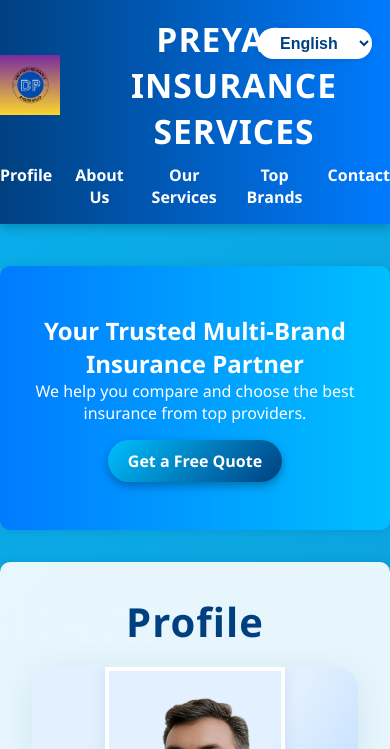
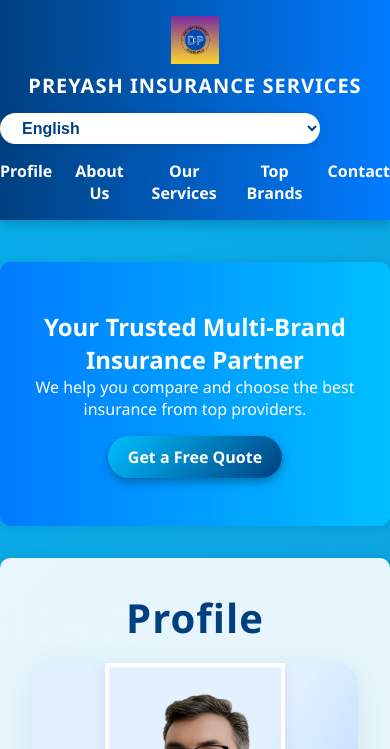
Before and after one commit to Tigerking02k/Preyash-Insure-World, a plain HTML site: page index.html in a window 390 px wide. Shown: the top 749 px of the page. Drawn offline with nearby package versions, Linux system fonts and the light colour scheme.

Commit message:
Responsiveness to language

```diff
--- a/index.html
+++ b/index.html
@@ -26,15 +26,67 @@
 
 
 <header style="background: linear-gradient(to right, #004080, #007bff); color: white; padding: 1rem 0; text-align: center; box-shadow: 0 4px 10px rgba(0,0,0,0.2); position: sticky; top: 0; z-index: 100;">
-  <div style="position: relative; display: flex; align-items: center; justify-content: center; gap: 18px; max-width: 1100px; margin: 0 auto;">
+  <div class="header-flex-wrap">
     <img src="images/LogoDP.png" alt="Logo" height="60" id="logoDP" style="margin-right: 0; transition: transform 0.7s cubic-bezier(.68,-0.55,.27,1.55);" />
     <h1 id="mainTitle" style="margin: 0; font-size: 2.1rem; font-weight: bold; letter-spacing: 1px;">PREYASH INSURANCE SERVICES</h1>
-    <select id="languageSelect" style="position: absolute; top: 0; right: 0; margin: 12px 18px 0 0; padding: 6px 18px; border-radius: 20px; border: none; background: #fff; color: #004080; font-weight: bold; font-size: 1rem; box-shadow: 0 2px 8px rgba(0,0,0,0.08); cursor: pointer; outline: none;">
-      <option value="en">English</option>
-      <option value="hi">हिन्दी</option>
-      <option value="gu">ગુજરાતી</option>
-    </select>
+    <div class="header-lang-wrap">
+      <select id="languageSelect">
+        <option value="en">English</option>
+        <option value="hi">हिन्दी</option>
+        <option value="gu">ગુજરાતી</option>
+      </select>
+    </div>
   </div>
+  <style>
+    /* Responsive header flex for language selector below title on mobile */
+    .header-flex-wrap {
+      position: relative;
+      display: flex;
+      align-items: center;
+      justify-content: center;
+      gap: 18px;
+      max-width: 1100px;
+      margin: 0 auto;
+      flex-wrap: wrap;
+    }
+    .header-lang-wrap {
+      display: flex;
+      align-items: center;
+      margin-left: 12px;
+    }
+    #languageSelect {
+      padding: 6px 18px;
+      border-radius: 20px;
+      border: none;
+      background: #fff;
+      color: #004080;
+      font-weight: bold;
+      font-size: 1rem;
+      box-shadow: 0 2px 8px rgba(0,0,0,0.08);
+      cursor: pointer;
+      outline: none;
+      margin: 0;
+    }
+    @media (max-width: 600px) {
+      .header-flex-wrap {
+        flex-direction: column;
+        align-items: center;
+        gap: 8px;
+      }
+      .header-lang-wrap {
+        width: 100%;
+        justify-content: center;
+        margin: 0;
+        margin-top: 6px;
+      }
+      #languageSelect {
+        width: 90vw;
+        max-width: 320px;
+        margin: 0 auto;
+        display: block;
+      }
+    }
+  </style>
   <nav>
     <ul style="list-style: none; display: flex; justify-content: center; gap: 20px; margin-top: 10px; padding: 0;">
       <li><a href="#profile">Profile</a></li>
--- a/style.css
+++ b/style.css
@@ -1,3 +1,36 @@
+/* --- Fix language selector overlap on mobile --- */
+@media (max-width: 600px) {
+  header > div {
+    flex-direction: column;
+    align-items: stretch !important;
+    gap: 8px !important;
+    min-height: 110px;
+    position: relative;
+  }
+  #mainTitle {
+    margin-top: 0 !important;
+    margin-bottom: 0 !important;
+    font-size: 1.25rem !important;
+    text-align: center;
+    z-index: 1;
+  }
+  #languageSelect {
+    position: static !important;
+    margin: 0 auto 0 0 !important;
+    display: block;
+    width: 90%;
+    max-width: 220px;
+    margin-bottom: 6px !important;
+    z-index: 2;
+    box-shadow: 0 2px 8px rgba(0,0,0,0.08);
+  }
+  #logoDP {
+    margin: 0 auto 0 auto !important;
+    display: block;
+    height: 48px !important;
+    max-width: 90px !important;
+  }
+}
 .footer-main {
   background: #1877f3;
   color: #fff;
```
